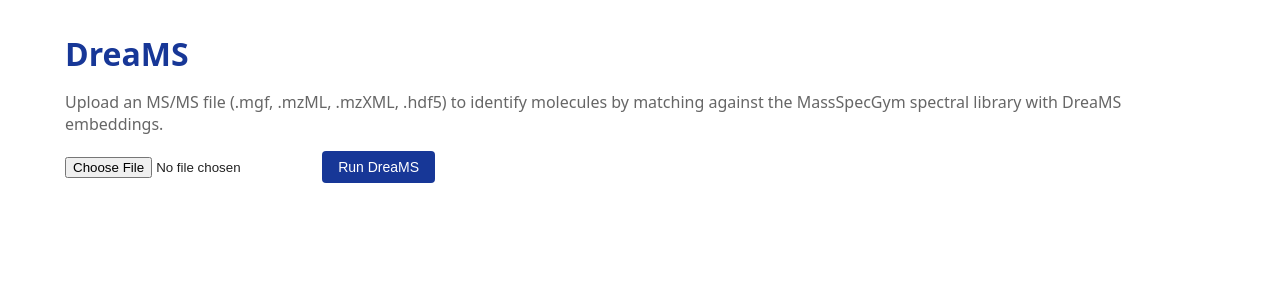
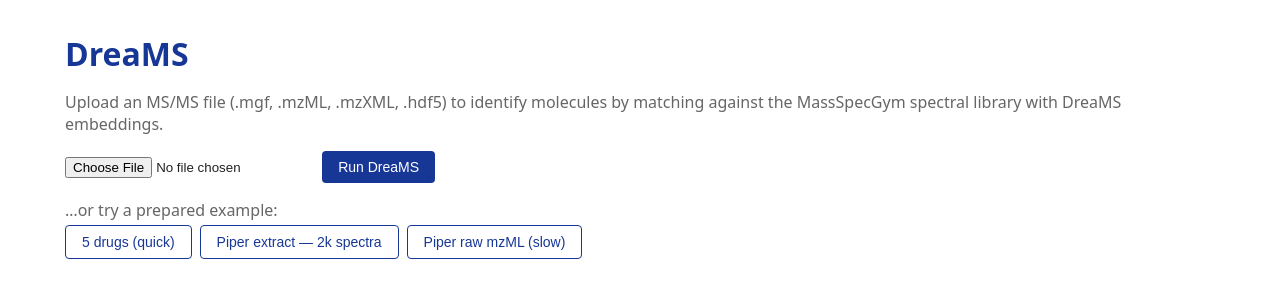
Before and after one commit to pluskal-lab/DreaMS_gradio, a FastAPI app: page / in a window 1280 px wide. Shown: the top 300 px of the page. Run offline with FastAPI, Linux system fonts and the light colour scheme.

Commit message:
Add one-click example files from Hugging Face (Phase 4)
dreams_web/web/examples.py: registry of prepared MS/MS examples (5 drugs, Piper
2k mgf, Piper raw mzML), downloaded from HF on first use. New POST /examples/{id}
endpoint + example buttons in the UI; config gains an examples_dir setting.

Co-Authored-By: Claude Opus 4.8 (1M context) <noreply@anthropic.com>

```diff
--- a/dreams_web/config.py
+++ b/dreams_web/config.py
@@ -23,6 +23,7 @@ class Settings:
     job_store_max_bytes: int = 30 * 1024 * 1024 * 1024
     jobs_dir: Path = Path("/tmp/jozefov/dreams_inference/jobs")
     reference_library: Path = Path("data/MassSpecGym_DreaMS.hdf5")
+    examples_dir: Path = Path("data/examples")
 
 
 DEFAULT_SETTINGS = Settings()
--- a/dreams_web/web/app.py
+++ b/dreams_web/web/app.py
@@ -7,7 +7,7 @@ from contextlib import asynccontextmanager
 from pathlib import Path
 from tempfile import mkdtemp
 
-from fastapi import FastAPI, Request, UploadFile
+from fastapi import FastAPI, HTTPException, Request, UploadFile
 from fastapi.responses import HTMLResponse
 from fastapi.templating import Jinja2Templates
 from starlette.responses import Response
@@ -17,6 +17,7 @@ from dreams_web.service.annotate import annotate_upload
 from dreams_web.service.errors import DreamsWebError
 from dreams_web.service.reference_library import massspecgym_library
 from dreams_web.service.search_backend import SearchBackend
+from dreams_web.web.examples import EXAMPLES, ensure_example, get_example
 from dreams_web.web.rendering import smiles_to_svg
 
 _TEMPLATES = Jinja2Templates(directory=str(Path(__file__).parent / "templates"))
@@ -36,29 +37,15 @@ def create_app(settings: Settings = DEFAULT_SETTINGS) -> FastAPI:
     """
     Build the FastAPI application.
     Args:
-        settings (Settings): Service settings (caps, reference library path).
+        settings (Settings): Service settings (caps, library + examples paths).
     Returns:
         FastAPI: The configured application.
     """
     app = FastAPI(title="DreaMS", lifespan=_lifespan)
     app.state.settings = settings
 
-    @app.get("/health")
-    def health() -> dict[str, str]:
-        """Liveness probe."""
-        return {"status": "ok"}
-
-    @app.get("/", response_class=HTMLResponse)
-    def index(request: Request) -> Response:
-        """Serve the upload page."""
-        return _TEMPLATES.TemplateResponse(request, "index.html")
-
-    @app.post("/annotate", response_class=HTMLResponse)
-    async def annotate(request: Request, file: UploadFile) -> Response:
-        """Annotate an uploaded MS/MS file and render the results table."""
-        work_dir = Path(mkdtemp(prefix="dreams_job_"))
-        upload_path = work_dir / (file.filename or "upload")
-        upload_path.write_bytes(await file.read())
+    def _render(request: Request, upload_path: Path, work_dir: Path) -> Response:
+        """Annotate a file already staged in work_dir, then render and clean up."""
         try:
             result = annotate_upload(upload_path, app.state.backend, settings, work_dir)
         except DreamsWebError as exc:
@@ -74,6 +61,39 @@ def create_app(settings: Settings = DEFAULT_SETTINGS) -> FastAPI:
             request, "results.html", {"result": result, "tsv_b64": tsv_b64}
         )
 
+    @app.get("/health")
+    def health() -> dict[str, str]:
+        """Liveness probe."""
+        return {"status": "ok"}
+
+    @app.get("/", response_class=HTMLResponse)
+    def index(request: Request) -> Response:
+        """Serve the upload page with the example shortcuts."""
+        return _TEMPLATES.TemplateResponse(
+            request, "index.html", {"examples": EXAMPLES}
+        )
+
+    @app.post("/annotate", response_class=HTMLResponse)
+    async def annotate(request: Request, file: UploadFile) -> Response:
+        """Annotate an uploaded MS/MS file and render the results table."""
+        work_dir = Path(mkdtemp(prefix="dreams_job_"))
+        upload_path = work_dir / (file.filename or "upload")
+        upload_path.write_bytes(await file.read())
+        return _render(request, upload_path, work_dir)
+
+    @app.post("/examples/{example_id}", response_class=HTMLResponse)
+    def run_example(request: Request, example_id: str) -> Response:
+        """Annotate a prepared example file (downloaded from HF on first use)."""
+        example = get_example(example_id)
+        if example is None:
+            raise HTTPException(status_code=404, detail="Unknown example")
+        source = ensure_example(example, settings.examples_dir)
+        work_dir = Path(mkdtemp(prefix="dreams_job_"))
+        # Copy in so the loader's sibling .hdf5 lands in work_dir, not the examples dir.
+        local = work_dir / example.filename
+        shutil.copy2(source, local)
+        return _render(request, local, work_dir)
+
     return app
 
 
--- /dev/null
+++ b/dreams_web/web/examples.py
@@ -0,0 +1,62 @@
+"""Prepared example spectra offered as one-click trials."""
+
+from dataclasses import dataclass
+from pathlib import Path
+from urllib.request import urlretrieve
+
+_HF_BASE = (
+    "https://huggingface.co/datasets/roman-bushuiev/GeMS/resolve/main/data/auxiliary"
+)
+
+
+@dataclass(frozen=True, slots=True)
+class Example:
+    """
+    A prepared example MS/MS file shown as a one-click trial.
+
+    Args:
+        example_id (str): URL-safe identifier used in the endpoint path.
+        label (str): Button text shown in the UI.
+        filename (str): File name under the examples dir (and at the HF base URL).
+    """
+
+    example_id: str
+    label: str
+    filename: str
+
+    @property
+    def url(self) -> str:
+        """Hugging Face download URL for this example."""
+        return f"{_HF_BASE}/{self.filename}"
+
+
+EXAMPLES: tuple[Example, ...] = (
+    Example("drugs", "5 drugs (quick)", "example_5_drugs_zhao2025.mgf"),
+    Example("piper", "Piper extract — 2k spectra", "example_piper_2k_spectra.mgf"),
+    Example(
+        "piper_mzml", "Piper raw mzML (slow)", "Piper55-Leaf-r2_1uL_damiani2023.mzML"
+    ),
+)
+
+_BY_ID = {example.example_id: example for example in EXAMPLES}
+
+
+def get_example(example_id: str) -> Example | None:
+    """Return the example with this id, or None if it is unknown."""
+    return _BY_ID.get(example_id)
+
+
+def ensure_example(example: Example, examples_dir: Path) -> Path:
+    """
+    Return the local path of an example, downloading it from HF if missing.
+    Args:
+        example (Example): The example descriptor.
+        examples_dir (Path): Directory holding example files.
+    Returns:
+        Path: The local file path (downloaded on first use).
+    """
+    examples_dir.mkdir(parents=True, exist_ok=True)
+    path = examples_dir / example.filename
+    if not path.is_file():
+        urlretrieve(example.url, path)
+    return path
--- a/dreams_web/web/templates/index.html
+++ b/dreams_web/web/templates/index.html
@@ -15,11 +15,13 @@
     th { background: #173797; color: #fff; white-space: nowrap; }
     td.mol svg { display: block; }
     button { background: #173797; color: #fff; border: 0; padding: 8px 16px; border-radius: 4px; cursor: pointer; font-size: 14px; }
+    button:disabled { opacity: .5; cursor: progress; }
+    .examples { display: flex; gap: 8px; flex-wrap: wrap; margin: 4px 0 8px; }
+    .examples button { background: #fff; color: #173797; border: 1px solid #173797; }
     .spinner { display: inline-block; width: 16px; height: 16px; border: 2px solid #ccd; border-top-color: #173797; border-radius: 50%; animation: spin .7s linear infinite; margin-right: 8px; }
     @keyframes spin { to { transform: rotate(360deg); } }
-    .htmx-indicator { display: none; margin-left: 12px; color: #173797; }
-    form.htmx-request .htmx-indicator { display: inline-flex; align-items: center; }
-    form.htmx-request button { opacity: .5; cursor: progress; }
+    .htmx-indicator { display: none; }
+    .htmx-indicator.htmx-request { display: inline-flex; align-items: center; margin-top: 12px; color: #173797; }
   </style>
 </head>
 <body>
@@ -29,11 +31,18 @@
     against the MassSpecGym spectral library with DreaMS embeddings.
   </p>
   <form hx-post="/annotate" hx-target="#results" hx-encoding="multipart/form-data"
-        hx-indicator="this" hx-disabled-elt="find button">
+        hx-indicator="#spin" hx-disabled-elt="find button">
     <input type="file" name="file" required>
     <button type="submit">Run DreaMS</button>
-    <span class="htmx-indicator"><span class="spinner"></span>Running DreaMS… this can take a few seconds.</span>
   </form>
+  <p class="muted" style="margin-bottom: 2px;">…or try a prepared example:</p>
+  <div class="examples">
+    {% for ex in examples %}
+    <button hx-post="/examples/{{ ex.example_id }}" hx-target="#results"
+            hx-indicator="#spin" hx-disabled-elt="this">{{ ex.label }}</button>
+    {% endfor %}
+  </div>
+  <div id="spin" class="htmx-indicator"><span class="spinner"></span>Running DreaMS… this can take a few seconds.</div>
   <div id="results"></div>
 </body>
 </html>
```
Also changed, not shown: tests/test_app.py (+26 -9 lines), tests/test_examples.py (added, +25 -0 lines).
